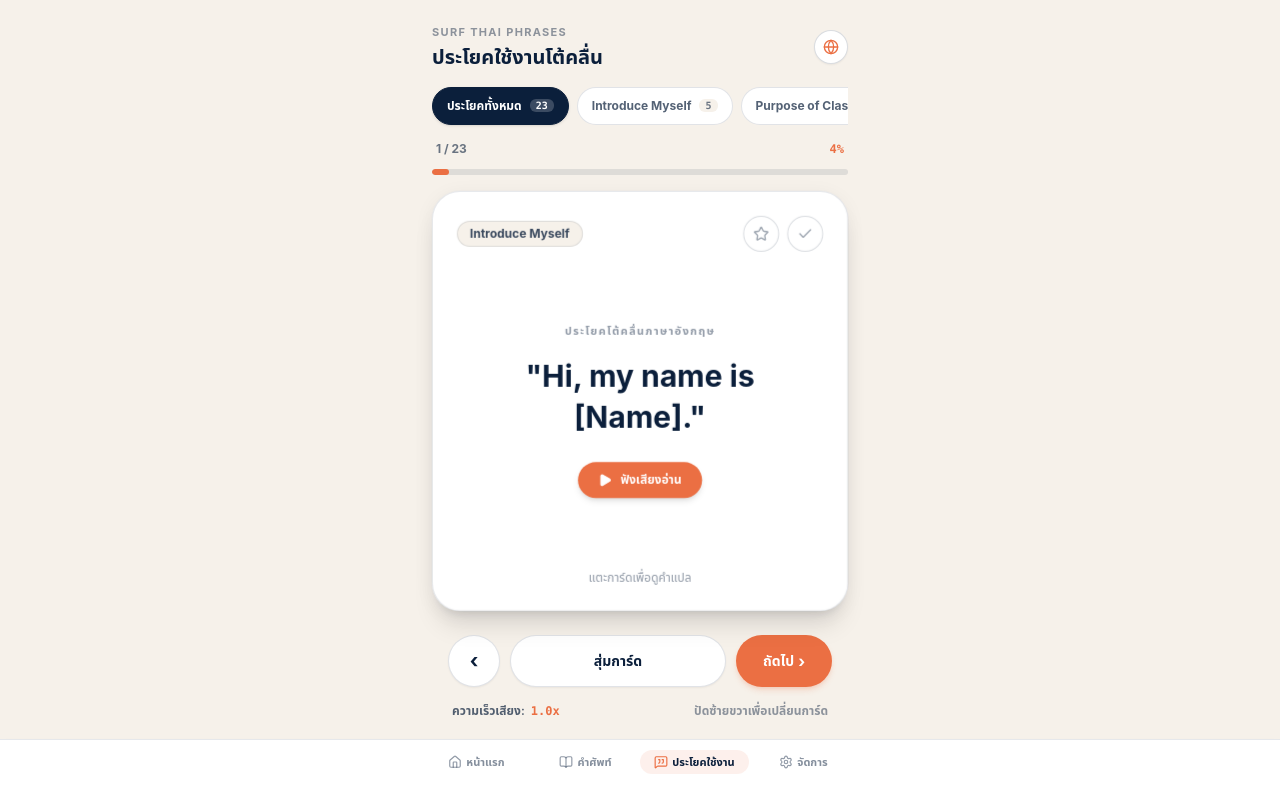
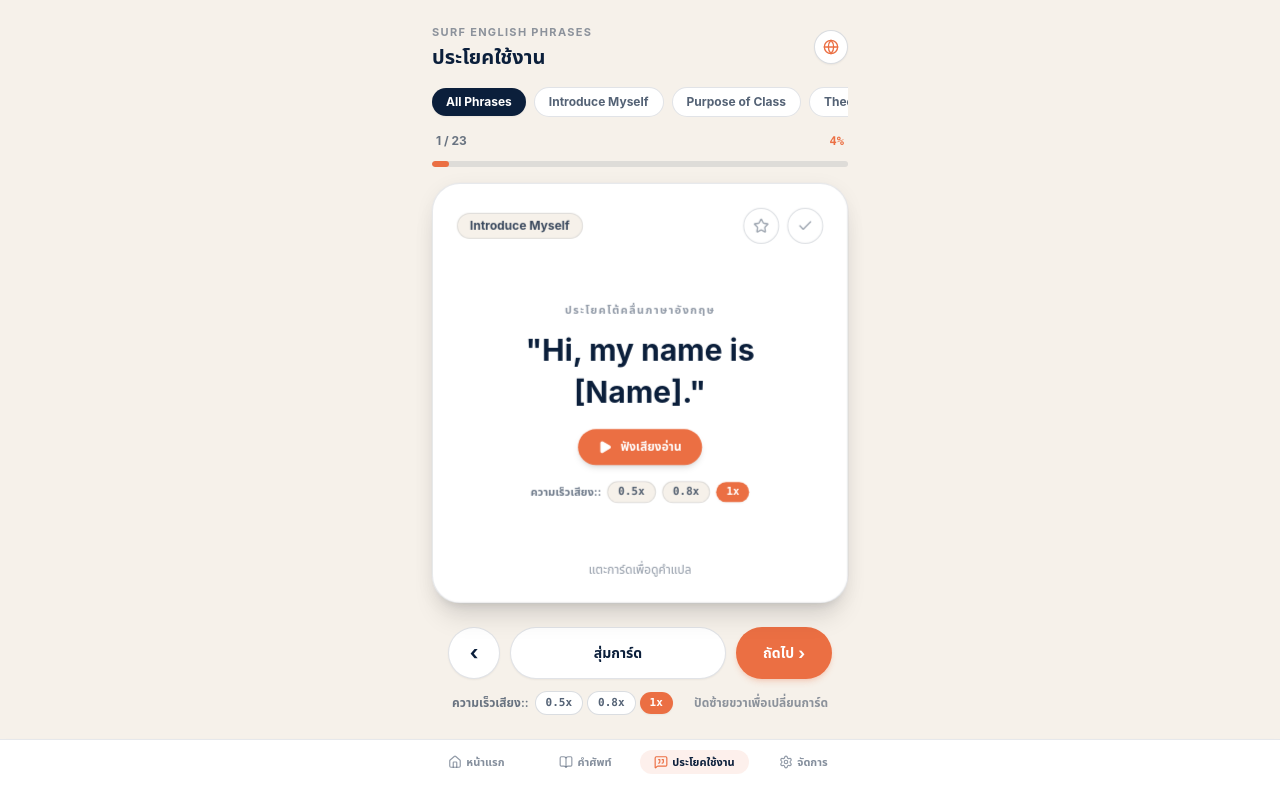
Before and after one commit to ttorsch/FlashCard, a React (Vite) app: page / in a window 1280 px wide. Both pictures are taken after a click on the button "ฝึกประโยคติดปาก". Built offline with nearby package versions, Linux system fonts and the light colour scheme.

Commit message:
add more speed

```diff
--- a/src/components/ControlPanel.tsx
+++ b/src/components/ControlPanel.tsx
@@ -47,12 +47,7 @@ export const ControlPanel: React.FC<ControlPanelProps> = ({
     onShuffle();
   };
 
-  const handleRateToggle = () => {
-    triggerHaptic();
-    if (rate === 1.0) setRate(1.2);
-    else if (rate === 1.2) setRate(1.5);
-    else setRate(1.0);
-  };
+  const speeds = [0.5, 0.8, 1.0];
 
   return (
     <div className="w-full max-w-md mx-auto px-4 my-2 no-select">
@@ -93,15 +88,32 @@ export const ControlPanel: React.FC<ControlPanelProps> = ({
           </button>
         </div>
 
-        {/* Audio Speed Rate & Swipe Hint */}
+        {/* Audio Speed Selector (0.5x, 0.8x, 1.0x) & Swipe Notice */}
         <div className="flex items-center justify-between px-1 text-xs text-[#0B1F3B]/60 font-semibold">
-          <button
-            onClick={handleRateToggle}
-            className="flex items-center gap-1.5 py-1 text-[#0B1F3B]/70 hover:text-[#0B1F3B] active-push transition-colors cursor-pointer"
-          >
-            <span>{t.speed}</span>
-            <strong className="text-[#EB6F43] font-mono font-bold">{rate.toFixed(1)}x</strong>
-          </button>
+          <div className="flex items-center gap-1.5">
+            <span className="text-[#0B1F3B]/60">{t.speed}:</span>
+            <div className="flex items-center gap-1">
+              {speeds.map((s) => {
+                const isActive = rate === s;
+                return (
+                  <button
+                    key={s}
+                    onClick={() => {
+                      triggerHaptic();
+                      setRate(s);
+                    }}
+                    className={`px-2.5 py-1 rounded-full text-[11px] font-mono font-bold transition-all cursor-pointer ${
+                      isActive
+                        ? 'bg-[#EB6F43] text-white shadow-xs'
+                        : 'bg-white text-[#0B1F3B]/70 border border-[#0B1F3B]/15 hover:border-[#EB6F43]'
+                    }`}
+                  >
+                    {s}x
+                  </button>
+                );
+              })}
+            </div>
+          </div>
 
           <span className="lb-caption text-[11px]">{t.swipeNotice}</span>
         </div>
--- a/src/components/PhrasesScreen.tsx
+++ b/src/components/PhrasesScreen.tsx
@@ -1,5 +1,12 @@
 import React, { useState, useRef } from 'react';
-import { Star, Check, Play, Volume1, Globe, Lightbulb } from 'lucide-react';
+import {
+  Star,
+  Check,
+  Play,
+  Volume2,
+  Lightbulb,
+  Globe
+} from 'lucide-react';
 import type { SurfPhrase } from '../data/surfPhrases';
 import type { TranslationKeys } from '../data/translations';
 import { ControlPanel } from './ControlPanel';
@@ -101,6 +108,32 @@ export const PhrasesScreen: React.FC<PhrasesScreenProps> = ({
     }
   };
 
+  const handleTouchStart = (e: React.TouchEvent) => {
+    touchStartX.current = e.targetTouches[0].clientX;
+  };
+
+  const handleTouchMove = (e: React.TouchEvent) => {
+    touchEndX.current = e.targetTouches[0].clientX;
+  };
+
+  const handleTouchEnd = () => {
+    if (!touchStartX.current || !touchEndX.current) return;
+    const distance = touchStartX.current - touchEndX.current;
+    const isLeftSwipe = distance > minSwipeDistance;
+    const isRightSwipe = distance < -minSwipeDistance;
+
+    if (isLeftSwipe) {
+      triggerHaptic();
+      handleNext();
+    } else if (isRightSwipe) {
+      triggerHaptic();
+      handlePrev();
+    }
+
+    touchStartX.current = null;
+    touchEndX.current = null;
+  };
+
   const progressPct =
     filteredPhrases.length > 0 ? Math.round(((currentIndex + 1) / filteredPhrases.length) * 100) : 0;
 
@@ -111,10 +144,8 @@ export const PhrasesScreen: React.FC<PhrasesScreenProps> = ({
       {/* Top Header Bar */}
       <div className="flex items-center justify-between gap-2">
         <div className="flex flex-col gap-0.5">
-          <span className="lb-micro">SURF THAI PHRASES</span>
-          <h1 className="text-xl font-black text-[#0B1F3B]">
-            {t.phrasesTitle}
-          </h1>
+          <span className="lb-micro">SURF ENGLISH PHRASES</span>
+          <h1 className="text-xl font-black text-[#0B1F3B]">{t.tabPhrases}</h1>
         </div>
 
         <button
@@ -126,36 +157,26 @@ export const PhrasesScreen: React.FC<PhrasesScreenProps> = ({
         </button>
       </div>
 
-      {/* Category Filter Chips */}
-      <div className="flex items-center gap-2 overflow-x-auto py-1 scrollbar-none no-select snap-x">
+      {/* Category Pills */}
+      <div className="flex items-center gap-2 overflow-x-auto no-scrollbar py-1">
         {allCategoryList.map((cat) => {
-          const isSelected = selectedCategory === cat;
-          const count =
-            cat === 'All Phrases' ? phrases.length : phrases.filter((p) => p.category === cat).length;
-          const label = cat === 'All Phrases' ? t.allPhrasesCategories : cat;
-
+          const isActive = selectedCategory === cat;
           return (
             <button
               key={cat}
               onClick={() => {
+                triggerHaptic();
                 setSelectedCategory(cat);
                 setCurrentIndex(0);
                 setIsFlipped(false);
               }}
-              className={`snap-start whitespace-nowrap min-h-[38px] flex items-center gap-1.5 px-3.5 py-1.5 rounded-full text-xs font-bold transition-all duration-200 cursor-pointer active-push border ${
-                isSelected
-                  ? 'bg-[#0B1F3B] text-white border-[#0B1F3B] shadow-sm'
-                  : 'bg-white text-[#0B1F3B]/70 border-[#0B1F3B]/12 hover:border-[#0B1F3B]/30'
+              className={`px-3.5 py-1.5 rounded-full text-xs font-bold whitespace-nowrap transition-all active-push cursor-pointer shrink-0 ${
+                isActive
+                  ? 'bg-[#0B1F3B] text-white shadow-xs'
+                  : 'bg-white text-[#0B1F3B]/70 border border-[#0B1F3B]/12 hover:border-[#EB6F43]/40'
               }`}
             >
-              <span>{label}</span>
-              <span
-                className={`ml-0.5 px-1.5 py-0.2 text-[10px] rounded-md font-mono ${
-                  isSelected ? 'bg-white/20 text-white' : 'bg-[#F6F1EA] text-[#0B1F3B]/60'
-                }`}
-              >
-                {count}
-              </span>
+              {cat}
             </button>
           );
         })}
@@ -176,27 +197,20 @@ export const PhrasesScreen: React.FC<PhrasesScreenProps> = ({
       </div>
 
       {/* Main Phrase Card */}
-      <main className="my-1 no-select">
+      <main className="my-1">
         {currentPhrase ? (
+          <div className="w-full max-w-md mx-auto no-select">
             <div
               className="perspective-1000 w-full"
-            onTouchStart={(e) => {
-              touchStartX.current = e.targetTouches[0].clientX;
-            }}
-            onTouchMove={(e) => {
-              touchEndX.current = e.targetTouches[0].clientX;
-            }}
-            onTouchEnd={() => {
-              if (!touchStartX.current || !touchEndX.current) return;
-              const distance = touchStartX.current - touchEndX.current;
-              if (distance > minSwipeDistance) handleNext();
-              else if (distance < -minSwipeDistance) handlePrev();
-              touchStartX.current = null;
-              touchEndX.current = null;
-            }}
+              onTouchStart={handleTouchStart}
+              onTouchMove={handleTouchMove}
+              onTouchEnd={handleTouchEnd}
             >
               <div
-              onClick={() => setIsFlipped((prev) => !prev)}
+                onClick={() => {
+                  triggerHaptic();
+                  setIsFlipped((prev) => !prev);
+                }}
                 className={`relative w-full min-h-[420px] rounded-[28px] transition-transform duration-700 transform-style-3d cursor-pointer shadow-xl ${
                   isFlipped ? 'rotate-y-180' : ''
                 }`}
@@ -226,6 +240,7 @@ export const PhrasesScreen: React.FC<PhrasesScreenProps> = ({
                       <button
                         onClick={(e) => {
                           e.stopPropagation();
+                          triggerHaptic();
                           onToggleStar(currentPhrase.id);
                         }}
                         className={`w-9 h-9 rounded-full border flex items-center justify-center transition-all active-push ${
@@ -240,6 +255,7 @@ export const PhrasesScreen: React.FC<PhrasesScreenProps> = ({
                       <button
                         onClick={(e) => {
                           e.stopPropagation();
+                          triggerHaptic();
                           onToggleMastered(currentPhrase.id);
                         }}
                         className={`w-9 h-9 rounded-full border flex items-center justify-center transition-all active-push ${
@@ -253,15 +269,16 @@ export const PhrasesScreen: React.FC<PhrasesScreenProps> = ({
                     </div>
                   </div>
 
-                <div className="my-auto text-center py-4 z-10 flex flex-col items-center justify-center gap-4">
+                  <div className="my-auto text-center py-4 z-10 flex flex-col items-center justify-center gap-3">
                     <span className="lb-micro tracking-widest">{t.englishPhraseBadge}</span>
                     <h2 className="text-2xl sm:text-3xl font-bold text-[#0B1F3B] leading-snug px-2">
                       "{currentPhrase.english}"
                     </h2>
 
+                    {/* Audio Listen Button */}
                     <button
                       onClick={handleAudioClick}
-                    className={`mt-2 inline-flex items-center gap-2 px-5 py-2.5 rounded-full font-bold text-xs transition-all shadow-md active-push ${
+                      className={`mt-1 inline-flex items-center gap-2 px-5 py-2.5 rounded-full font-bold text-xs transition-all shadow-md active-push ${
                         isSpeaking
                           ? 'bg-[#EB6F43] text-white scale-105 animate-pulse'
                           : 'bg-[#EB6F43] text-white hover:bg-[#D85F35]'
@@ -269,7 +286,7 @@ export const PhrasesScreen: React.FC<PhrasesScreenProps> = ({
                     >
                       {isSpeaking ? (
                         <>
-                        <Volume1 className="w-4 h-4 animate-spin text-white" />
+                          <Volume2 className="w-4 h-4 animate-bounce text-white" />
                           <span>{t.speaking}</span>
                         </>
                       ) : (
@@ -279,6 +296,28 @@ export const PhrasesScreen: React.FC<PhrasesScreenProps> = ({
                         </>
                       )}
                     </button>
+
+                    {/* 0.5x, 0.8x, 1.0x Speed Pills */}
+                    <div className="flex items-center gap-1.5 mt-1">
+                      <span className="text-[11px] font-bold text-[#0B1F3B]/60">{t.speed}:</span>
+                      {[0.5, 0.8, 1.0].map((s) => (
+                        <button
+                          key={s}
+                          onClick={(e) => {
+                            e.stopPropagation();
+                            triggerHaptic();
+                            setRate(s);
+                          }}
+                          className={`px-2.5 py-0.5 rounded-full text-[11px] font-mono font-bold transition-all cursor-pointer ${
+                            rate === s
+                              ? 'bg-[#EB6F43] text-white shadow-xs'
+                              : 'bg-[#F6F1EA] text-[#0B1F3B]/70 border border-[#0B1F3B]/10 hover:border-[#EB6F43]'
+                          }`}
+                        >
+                          {s}x
+                        </button>
+                      ))}
+                    </div>
                   </div>
 
                   <div className="text-center text-xs text-[#0B1F3B]/45 font-medium z-10">
@@ -286,7 +325,7 @@ export const PhrasesScreen: React.FC<PhrasesScreenProps> = ({
                   </div>
                 </div>
 
-              {/* BACK SIDE (Midnight Navy Card) */}
+                {/* BACK SIDE (Dark Navy Card) */}
                 <div
                   className={`absolute inset-0 w-full h-full rounded-[28px] p-6 glass-card-back flex flex-col justify-between overflow-hidden bg-[#0B1F3B] text-white transition-opacity duration-300 ${
                     isFlipped ? 'opacity-100 z-10 visible' : 'opacity-0 pointer-events-none invisible'
@@ -346,6 +385,7 @@ export const PhrasesScreen: React.FC<PhrasesScreenProps> = ({
                 </div>
               </div>
             </div>
+          </div>
         ) : (
           <div className="text-center py-16 text-[#0B1F3B]/50 text-xs font-semibold">
             {t.noCardsFound}
```
Also changed, not shown: src/components/Flashcard.tsx (+24 -6 lines). Lines whose indentation alone changed are shown as unchanged.
